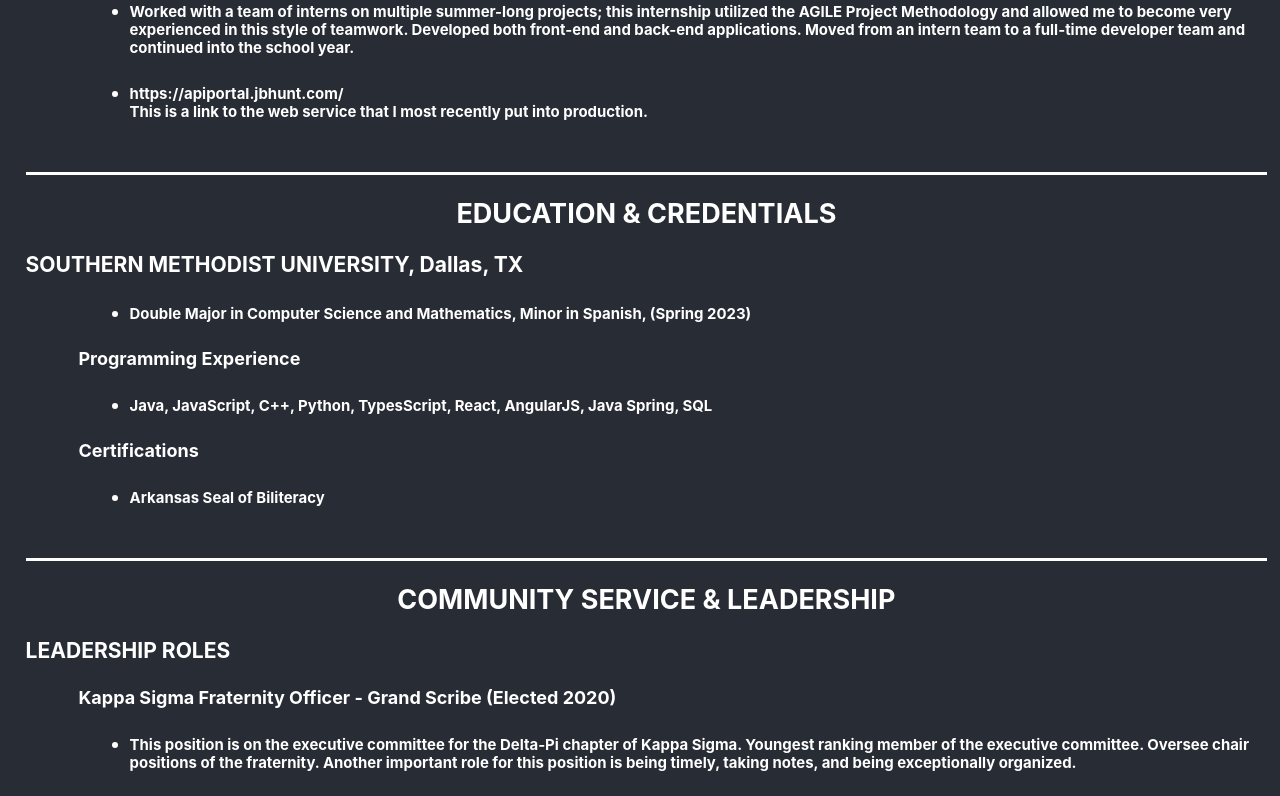
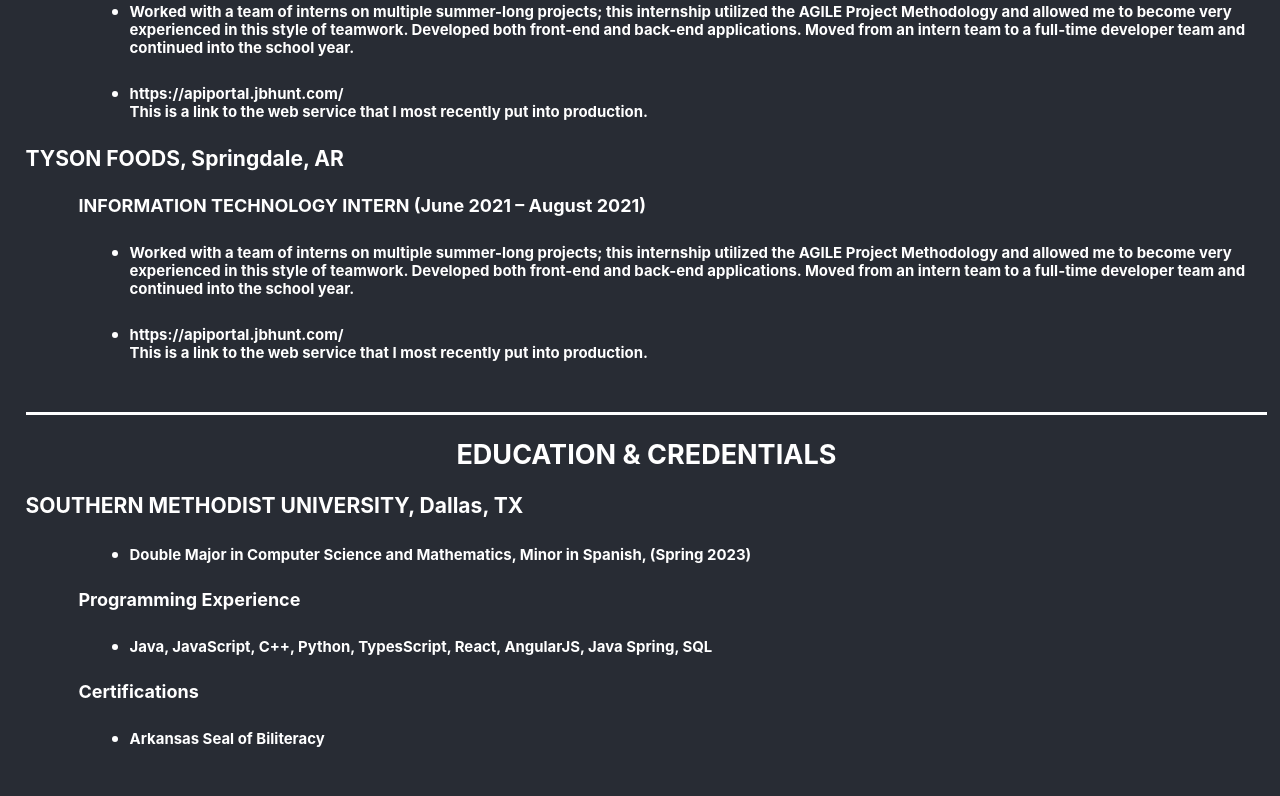
Before and after one commit to JacksonPaulHeck/JPHeckPages, a React (Create React App) app: page / in a window 1280 px wide. Shown: the part 1304-2100 px from the top of the page. Built offline with nearby package versions, Linux system fonts and the light colour scheme.

Commit message:
Add Tyson

```diff
--- a/src/App.js
+++ b/src/App.js
@@ -15,6 +15,17 @@
         <h3>J.B. HUNT TRUCKING COMPANY, Lowell, AR</h3>
         <ul>
         <h4>APPLICATIONS DEVELOPMENT INTERN (June 2019 – August 2019, June 2020 — April 2021)</h4>
+          <li>
+            <h5>Worked with a team of interns on multiple summer-long projects; this internship utilized the AGILE Project Methodology and allowed me to become very experienced in this style of teamwork. Developed both front-end and back-end applications. Moved from an intern team to a full-time developer team and continued into the school year.</h5>
+          </li>
+          <li>
+            <h5>https://apiportal.jbhunt.com/ <br/> This is a link to the web service that I most recently put into production.</h5>
+          </li>
+        </ul>
+
+        <h3>TYSON FOODS, Springdale, AR</h3>
+        <ul>
+        <h4>INFORMATION TECHNOLOGY INTERN (June 2021 – August 2021)</h4>
           <li>
             <h5>Worked with a team of interns on multiple summer-long projects; this internship utilized the AGILE Project Methodology and allowed me to become very experienced in this style of teamwork. Developed both front-end and back-end applications. Moved from an intern team to a full-time developer team and continued into the school year.</h5>
           </li>
```
